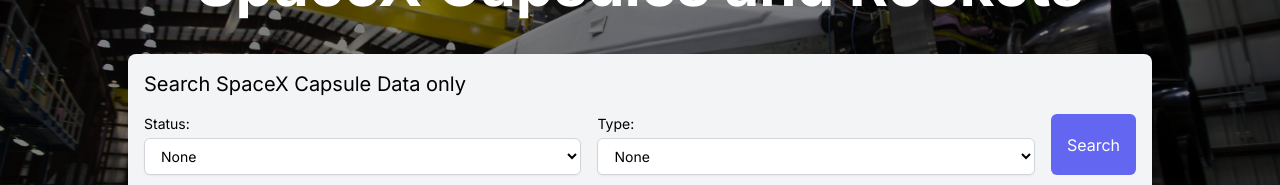
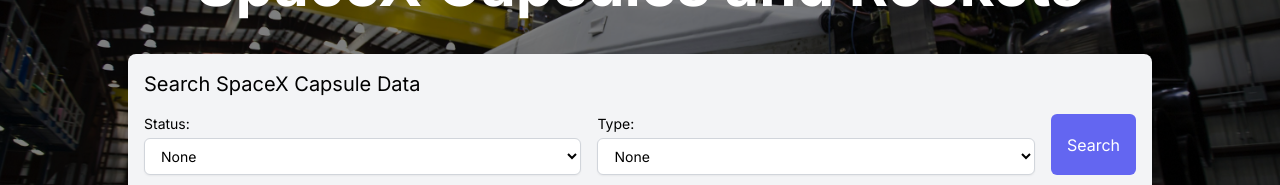
Before and after one commit to Bankole411/Bankole_oluwatobiloba-Frontend-Developer, a React (Create React App) app: page / in a window 1280 px wide. Shown: the part 319-504 px from the top of the page. Built offline with nearby package versions, Linux system fonts and the light colour scheme.

Commit message:
Update SearchComponent.js

```diff
--- a/src/components/SearchComponent.js
+++ b/src/components/SearchComponent.js
@@ -17,7 +17,7 @@ const SearchComponent = () => {
 
   return (
     <div className="mt-10 mx-auto max-w-screen-xl bg-gray-100 p-4 rounded-lg shadow-md w-4/5">
-      <h2 className="text-xl mb-4">Search SpaceX Capsule Data only</h2>
+      <h2 className="text-xl mb-4">Search SpaceX Capsule Data</h2>
       <div className="flex space-x-4">
         <div className="flex-1">
           <label className="block text-sm font-medium">Status:</label>
```
